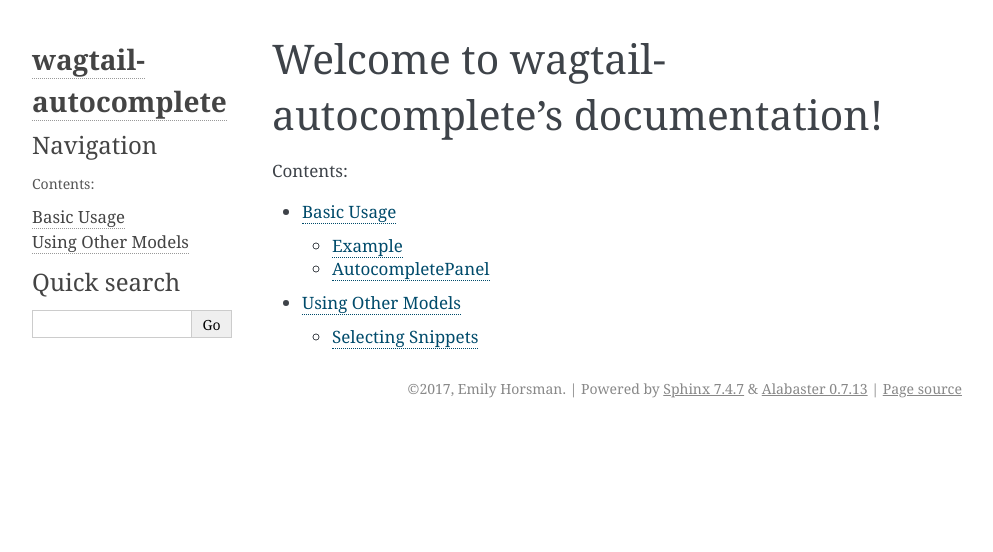
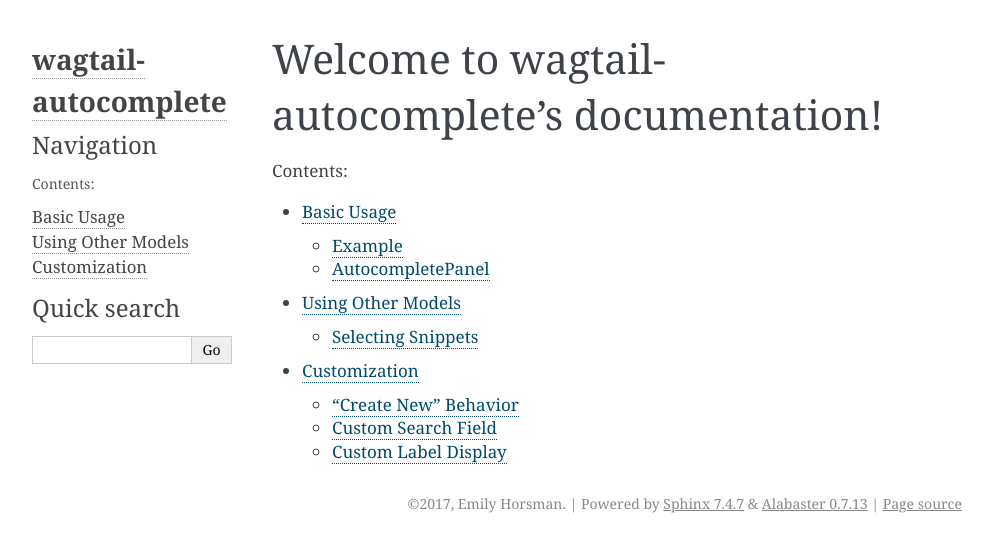
Before and after one commit to wagtail/wagtail-autocomplete, a Sphinx documentation site: the page built from docs/index.rst, in a window 1280 px wide. Shown: the top 552 px of the page, without its empty margins (148-1141 px from the left). Built offline with Sphinx 7.4.7, drawn with Linux system fonts in a browser that asks for light colours; part of the change alters nothing that is shown.

Commit message:
Add advanced customization docs page

```diff
--- /dev/null
+++ b/docs/customization.rst
@@ -0,0 +1,68 @@
+=============
+Customization
+=============
+
+Wagtail Autocomplete provides the ability to customize the behavior of ``AutocompletePanel``.
+
+"Create New" Behavior
+=====================
+
+Sometimes you want users to not only be able to select pages or objects, but create new ones on the fly without leaving the object that they're currently editing. This can be particularly useful for tag-like objects, where you want to be able to add a tag with a particular title, even if that tag doesn't already exist in the database.
+
+You can enable this type of behavior by defining an ``autocomplete_create`` class method on your model. This method should accept a string value and return a new saved model instance:
+
+.. code-block:: python
+
+    from django.db import models
+    from wagtailautocomplete.edit_handlers import AutocompletePanel
+
+
+    class MyModel(models.Model):
+        title = models.CharField(max_length=255)
+
+        @classmethod
+        def autocomplete_create(kls: type, value: str):
+            return kls.objects.create(title=value)
+
+Custom Search Field
+===================
+
+By default, the autocomplete widget will match input against the ``title`` field on your model. If you're using a model that doesn't have a ``title`` attribute, or you just want to search using a different field, you can customize which field it matches against by defining an ``autocomplete_search_field`` property on your model:
+
+.. code-block:: python
+
+    from django.db import models
+    from wagtailautocomplete.edit_handlers import AutocompletePanel
+
+
+    class MyModel(models.Model):
+        my_special_field = models.CharField(max_length=255)
+
+        autocomplete_search_field = 'my_special_field'
+
+.. note::
+
+    Internally Wagtail Autocomplete uses an ``icontains`` lookup to search for partial text matches. So, in the example above, if a user enters ``'part'`` into an autocomplete field, Wagtail Autocomplete will perform the following query to find matches:
+
+    .. code-block:: python
+
+        MyModel.objects.filter(my_special_field__icontains='part')
+
+    Additionally, this means that ``autocomplete_search_field`` *must* be a model field and cannot be an arbitrary property or method.
+
+Custom Label Display
+====================
+
+By default, the autocomplete widget will display the ``title`` field from a model. You can change this display by defining an ``autocomplete_label`` method on your model:
+
+.. code-block:: python
+
+    from django.db import models
+    from wagtailautocomplete.edit_handlers import AutocompletePanel
+
+
+    class MyModel(models.Model):
+        my_special_field = models.CharField(max_length=255)
+
+        def autocomplete_label(self):
+            return my_special_field
--- a/docs/index.rst
+++ b/docs/index.rst
@@ -12,3 +12,4 @@ Welcome to wagtail-autocomplete's documentation!
 
     basic_usage
     using_other_models
+    customization
```
